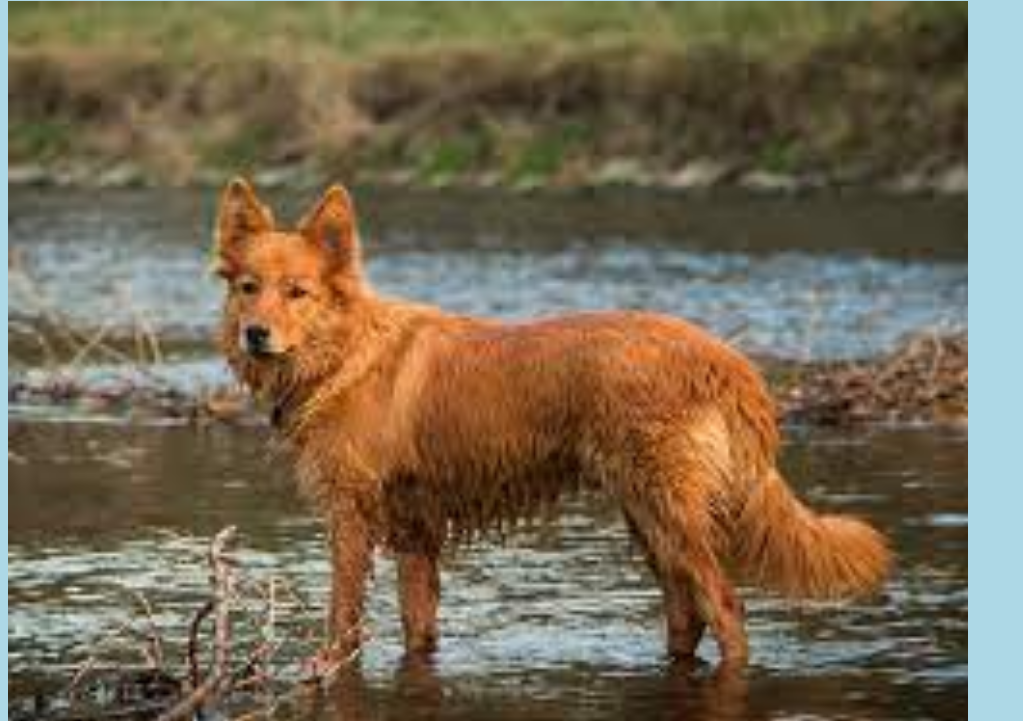
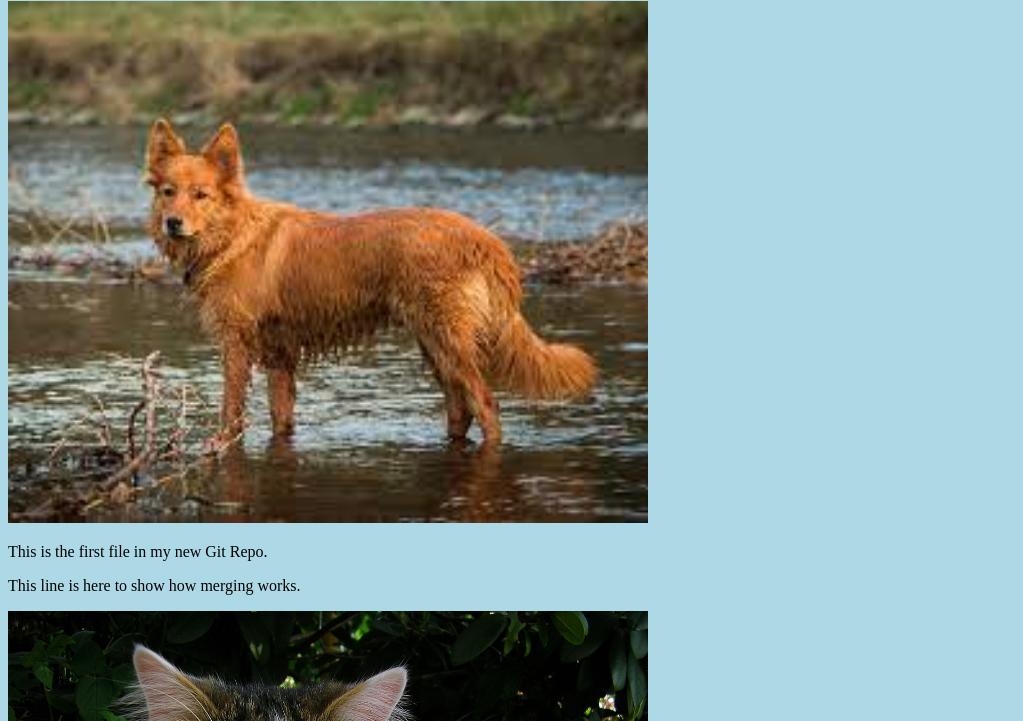
Before and after one commit to Aleksei7332/hello-world, a plain HTML site: page index.html in a window 1280 px wide. Shown: the part 79-800 px from the top of the page, without its empty margins (0-1023 px from the left). Drawn offline with Linux system fonts and the light colour scheme.

Commit message:
Updated index.html. Resiyed image

```diff
--- a/index.html
+++ b/index.html
@@ -1,4 +1,4 @@
- <!DOCTYPE html>
+<!DOCTYPE html>
 <html>
 <head>
 <title>Hello World!</title>
@@ -7,11 +7,10 @@
 <body>
 
 <h1>Hello world!</h1>
-<div><img src="img_hello_world.jpg" alt="Hello World from Space" style="width:100%;max-width:960px"></div>
+<div><img src="img_hello_world.jpg" alt="Hello World from Space" style="width:100%;max-width:640px"></div>
 <p>This is the first file in my new Git Repo.</p>
-<p>A new line in our file!</p>
+<p>This line is here to show how merging works.</p>
 <div><img src="img_hello_git.jpg" alt="Hello Git" style="width:100%;max-width:640px"></div>
-
 
 </body>
 </html>
```
